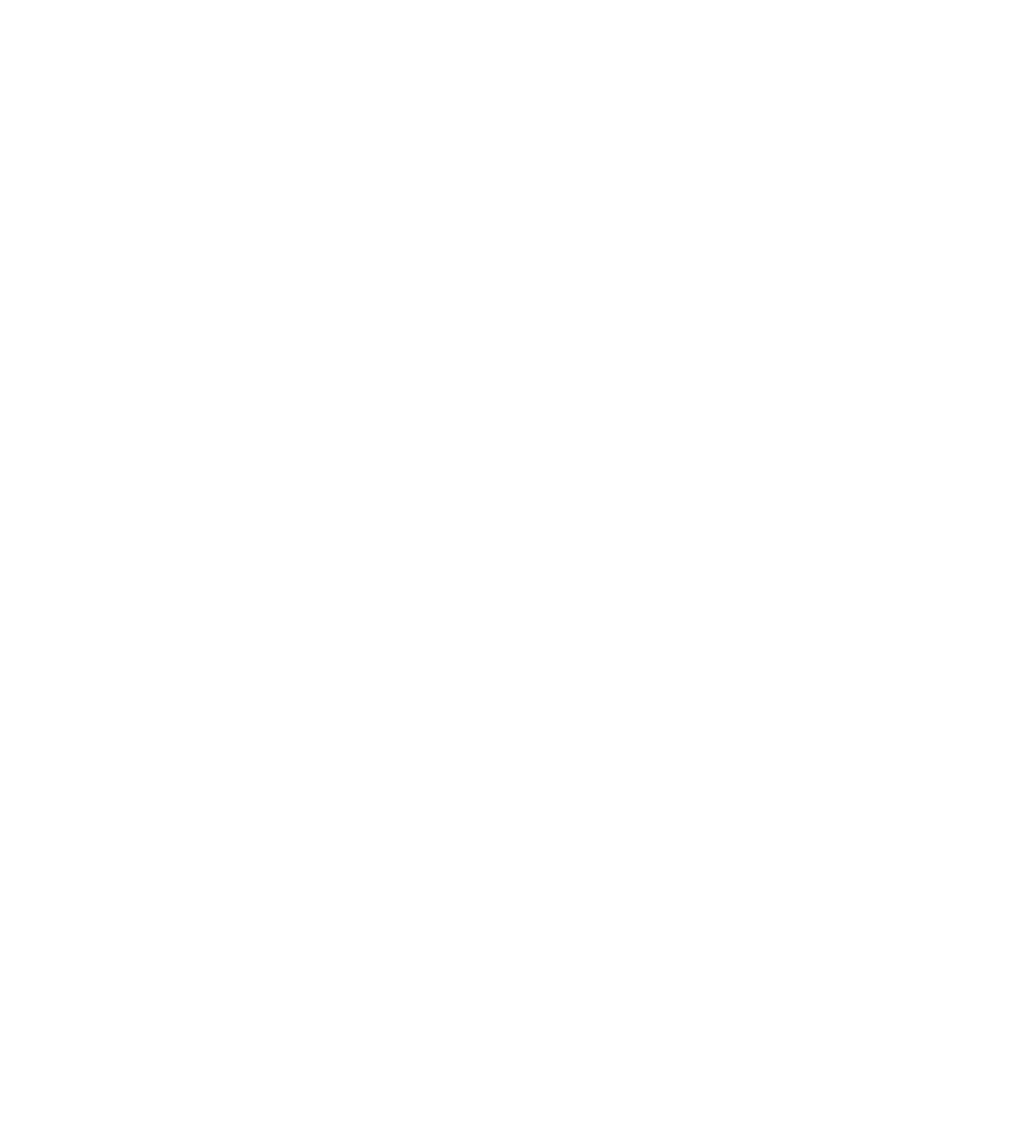
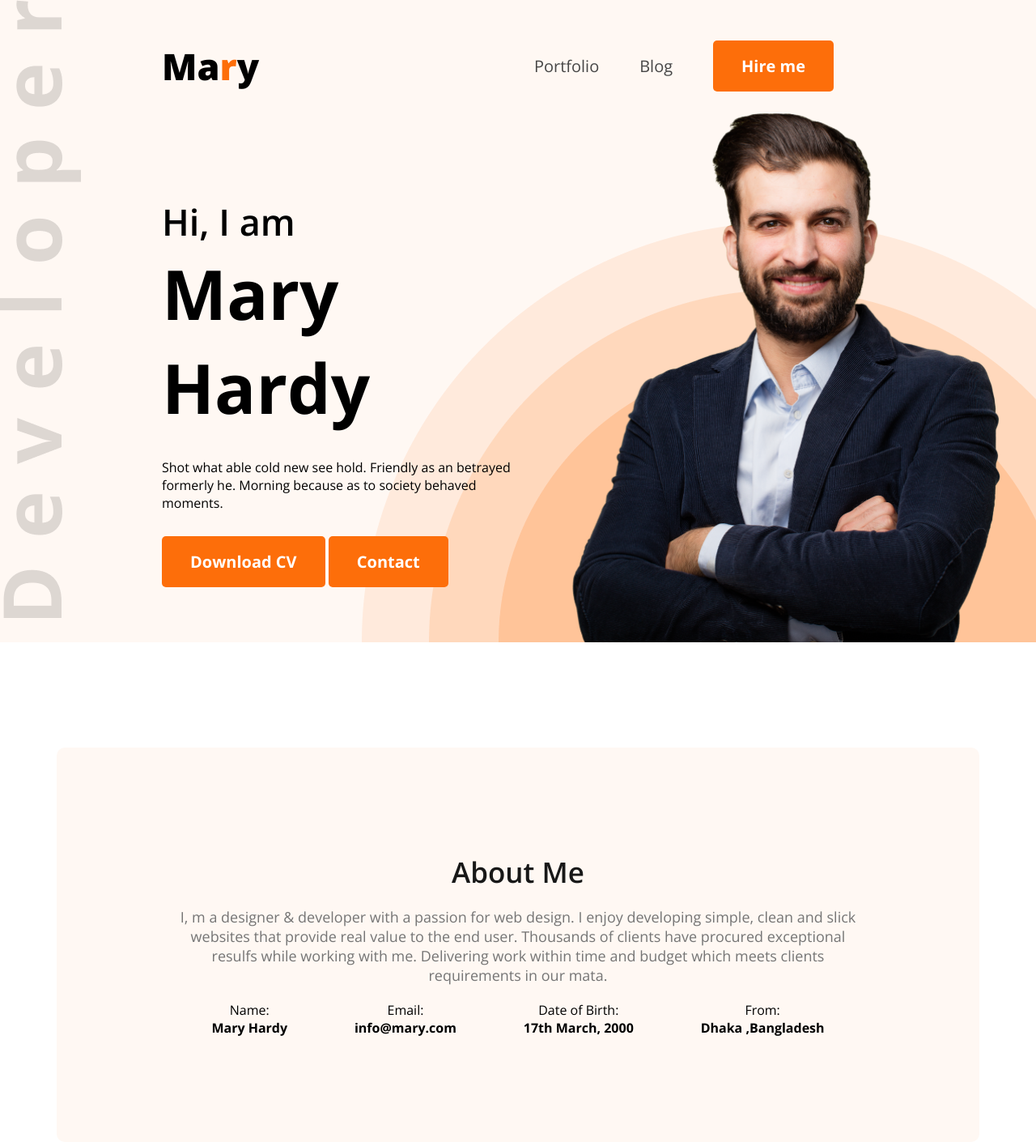
Before and after one commit to ZahidHasan71/web_portfolio_design, a plain HTML site: page index.html in a window 1280 px wide. Shown: the whole page at 81% size. Before the commit the page ends 800 px from the top, so only its background shows below. Drawn offline with nearby package versions, Linux system fonts and the light colour scheme.

Commit message:
header and about me part design done

```diff
--- a/index.html
+++ b/index.html
@@ -3,15 +3,56 @@
 <head>
     <meta charset="UTF-8">
     <meta name="viewport" content="width=device-width, initial-scale=1.0">
+    <link rel="stylesheet" href="style/portfolio.css">
     <title>Web Developer Portfolio</title>
 </head>
 <body>
-    <header>
-
+    <header class="header bg-secondary">
+        <nav class="bg-secondary">
+            <h3 class="nav-title">Ma<span class="text-primary">r</span>y</h3>
+            <ul>
+                <li><a href="" class="dark-2">Portfolio</a></li>
+                <li><a href="" class="dark-2">Blog</li>
+                <li><a href=""><button class="btn-primary">Hire me</button></a></li>
+            </ul>
+        </nav>
+        <div class="banner">
+            <div class="banner-content">
+                <h4 class="banner-greeting">Hi, I am</h4>
+                <h1 class="banner-title">Mary Hardy</h1>
+                <p class="banner-description">Shot what able cold new see hold. Friendly as an betrayed formerly he. Morning because as to society behaved moments.</p>
+                <button class="btn-primary">Download CV</button>
+                <button class="btn-primary">Contact</button>
+            </div>
+            <img src="images/hardy.png" class="banner-profile-img" alt="">
+        </div>
     </header>
-    <body>
-
-    </body>
+    <main>
+        <section class="about bg-secondary">
+            <h3 class="section-title">About Me</h3>
+            <p class="section-description">
+                I, m a designer & developer with a passion for web design. I enjoy developing simple, clean and slick websites that provide real value to the end user. Thousands of clients have procured exceptional resulfs while working with me. Delivering work within time and budget which meets clients requirements in our mata.
+            </p>
+            <div class="about-items">
+                <div class="about-item">
+                    <p class="item-title">Name:</p>
+                    <p class="item-description">Mary Hardy</p>
+                </div>
+                <div class="about-item">
+                    <p class="item-title">Email:</p>
+                    <p class="item-description">info@mary.com</p>
+                </div>
+                <div class="about-item">
+                    <p class="item-title">Date of Birth:</p>
+                    <p class="item-description">17th March, 2000</p>
+                </div>
+                <div class="about-item">
+                    <p class="item-title">From:</p>
+                    <p class="item-description">Dhaka ,Bangladesh</p>
+                </div>
+            </div>
+        </section>
+    </main>
     <footer>
 
     </footer>
--- /dev/null
+++ b/style/portfolio.css
@@ -0,0 +1,116 @@
+@import url('https://fonts.googleapis.com/css2?family=Open+Sans:ital,wght@0,300..800;1,300..800&display=swap');
+* {
+    margin: 0;
+    padding: 0;
+    box-sizing: border-box;
+    font-family: "Open Sans", sans-serif;
+}
+/* shere style */
+.text-primary{
+    color:#FD6E0A;
+}
+.bg-secondary{
+    background-color: #FFF8F3;
+}
+.dark-2{
+    color:#474747;
+}
+.btn-primary{
+    background-color: #FD6E0A;
+    color: white;
+    font-size: 20px;
+    font-weight: 700;
+    padding: 18px 35px;
+    border-radius: 5px;
+    border: 0;
+}
+.section-title{
+    font-size: 35px;
+    font-weight: 600;
+    color:#181818;
+}
+.section-description{
+    color: #757575;
+    font-size: 18px;
+
+}
+
+/* header */
+.header{
+    background-image: url(../images/developer.png), url(../images/header_bg.png);
+    background-repeat: no-repeat;
+    background-position: top left, bottom right;
+
+}
+/* Nav Styles */
+nav{
+    display: flex;
+    align-items: center;
+    justify-content: space-between;
+    margin: 0 200px;
+    padding-top: 50px;
+}
+nav ul{
+    display: flex;
+    align-items: center;
+}
+.nav-title{
+    font-weight: 800;
+    font-size: 45px;
+}
+nav ul li{
+    list-style: none;
+    margin-right: 50px;
+}
+nav ul li a{
+    text-decoration: none;
+    font-size: 20px;
+}
+
+/* banner styles */
+.banner{
+    display: flex;
+    justify-content: space-between;
+    margin: 0 35px 0 200px;
+}
+.banner-content{
+    max-width: 580px;
+    margin-top: 130px;
+}
+.banner-greeting{
+    font-weight: 600;
+    font-size: 45px;
+}
+.banner-title{
+    font-size: 85px;
+    font-weight: 700;
+}
+.banner-description{
+    margin: 30px 0;
+
+}
+.banner-profile-img{
+    height: 680px;
+}
+/* main */
+main{
+    max-width: 1140px;
+    margin: 0 auto;
+}
+/* about styles */
+.about{
+    border-radius: 10px;
+    padding: 130px 150px;
+    text-align: center;
+    margin-top: 130px;
+}
+.about .section-description{
+    margin: 20px 0;
+}
+.about-items{
+    display: flex;
+    justify-content: space-around;
+}
+.item-description{
+    font-weight: bold;
+}
```
